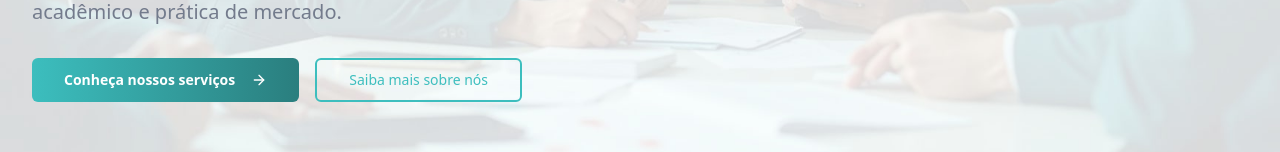
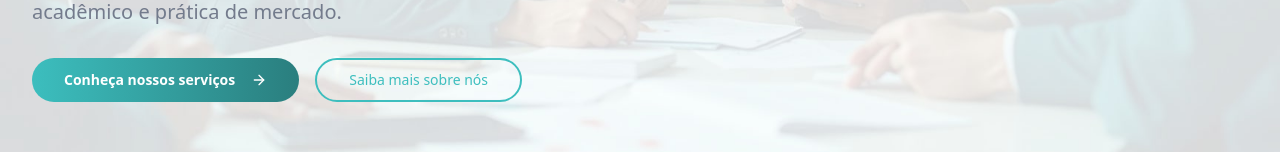
Before and after one commit to projetosseedabit/arco-site-deploy, a Next.js app: page / in a window 1280 px wide. Shown: the part 584-736 px from the top of the page. Built offline with nearby package versions, Linux system fonts and the light colour scheme.

Commit message:
Rouding button edges

```diff
--- a/src/components/sections/Hero.tsx
+++ b/src/components/sections/Hero.tsx
@@ -19,7 +19,6 @@ const Hero = () => {
 
             <h1 className="text-4xl sm:text-5xl lg:text-6xl xl:text-7xl font-bold leading-tight text-custom-gray">
               Prazer, somos a <br />
-              {/* Degradê mais "escuro" <span className="bg-gradient-to-r from-primary to-secondary bg-clip-text text-transparent"></span>*/}
               <span className="bg-gradient-to-r from-primary via-primary to-secondary bg-clip-text text-transparent">
                 Arco Consultoria
               </span>
@@ -32,11 +31,11 @@ const Hero = () => {
             </p>
 
             <div className="flex flex-col sm:flex-row gap-4">
-              <Button variant="hero" size="lg">
+              <Button variant="hero" size="lg" className="rounded-full">
                 Conheça nossos serviços
                 <ArrowRight className="ml-2 h-5 w-5" />
               </Button>
-              <Button variant="outline" size="lg" className="border-custom-teal text-custom-teal hover:bg-custom-teal hover:text-white">
+              <Button variant="outline" size="lg" className="rounded-full border-custom-teal text-custom-teal hover:bg-custom-teal hover:text-white">
                 Saiba mais sobre nós
               </Button>
             </div>
```
